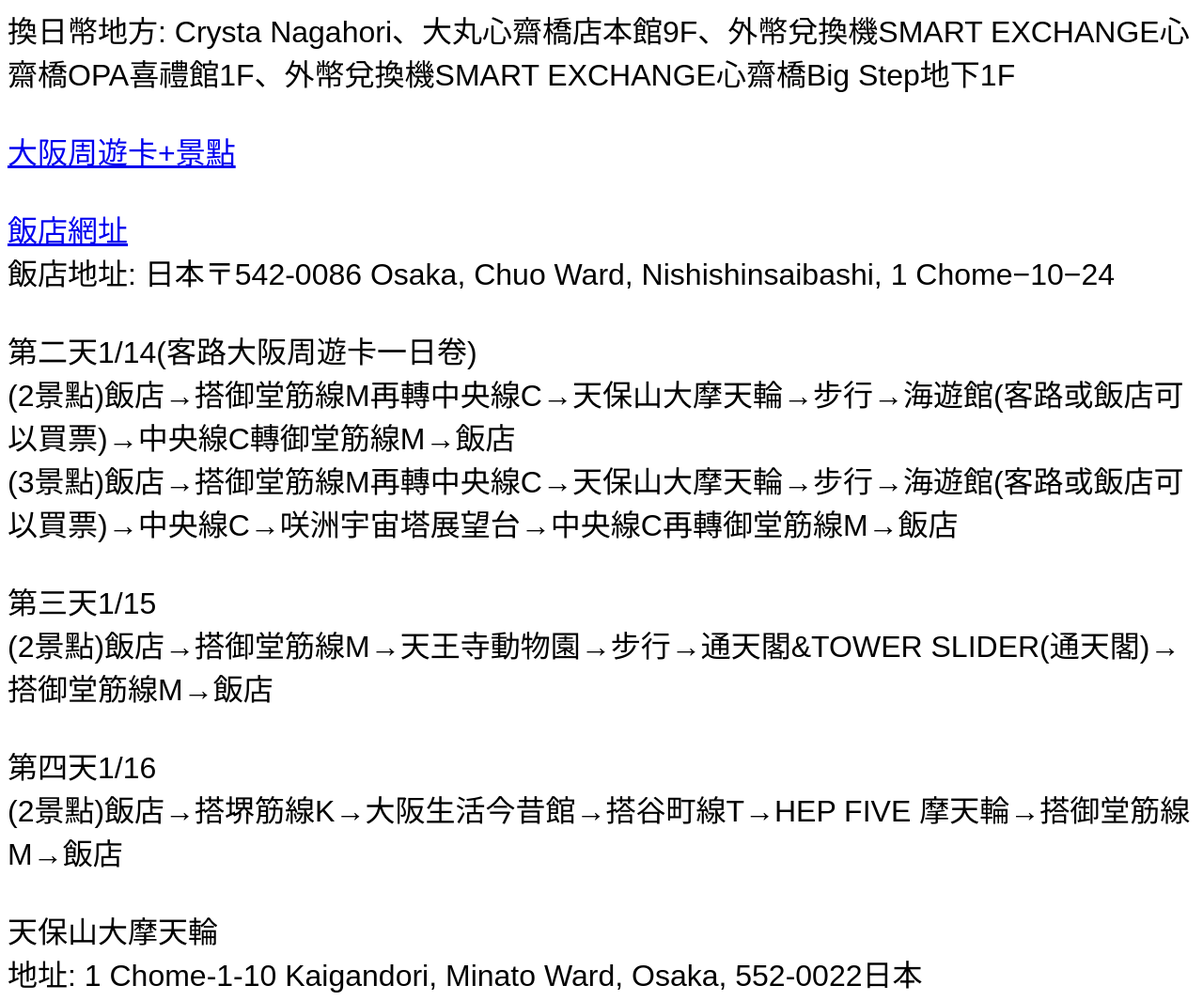
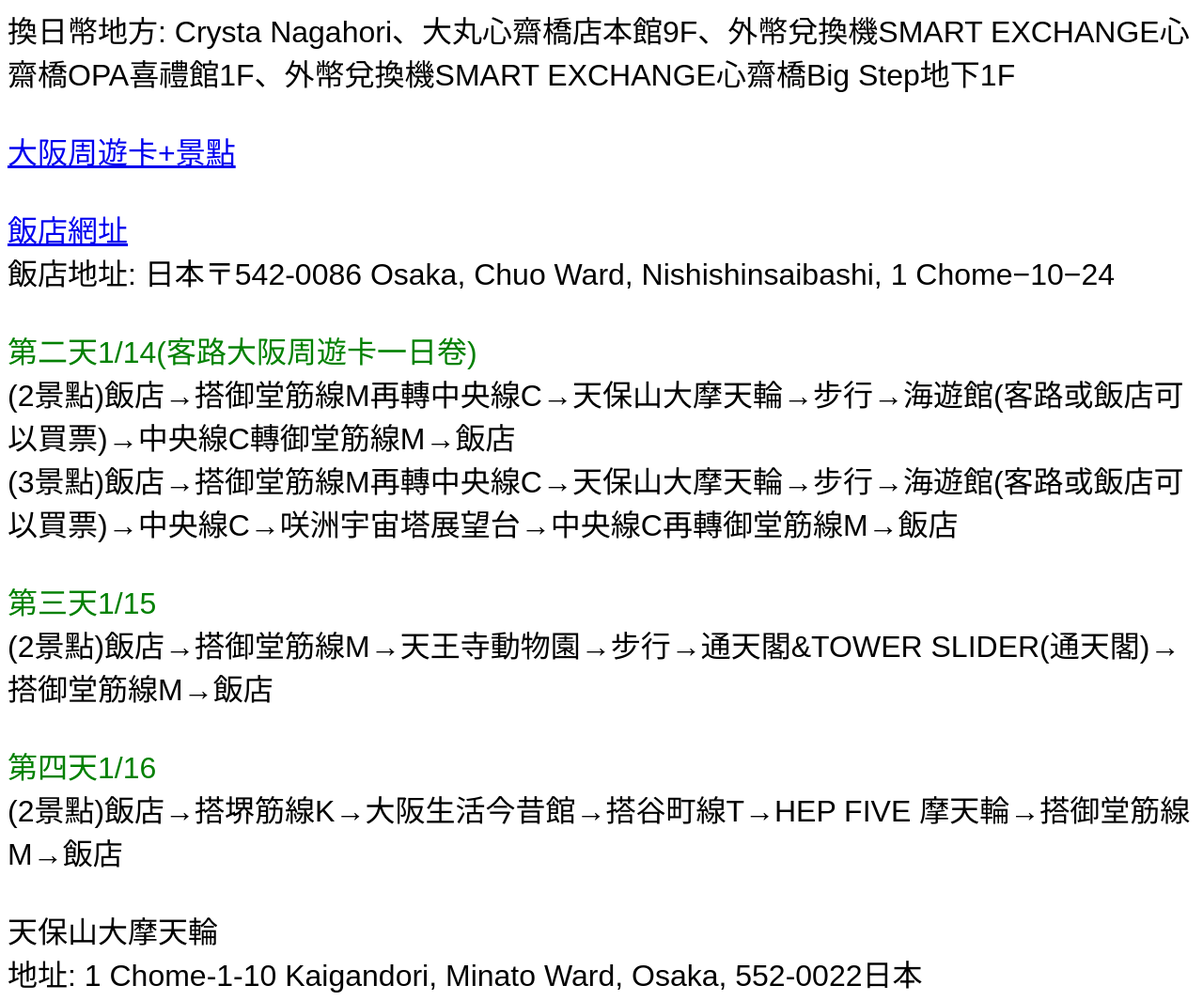
Before and after one commit to DannyUNSJO/-, a plain HTML site: page index.html in a window 1280 px wide. Shown: the top 1065 px of the page at 94% size. Drawn offline with Linux system fonts and the light colour scheme.

Commit message:
Update index.html

```diff
--- a/index.html
+++ b/index.html
@@ -24,17 +24,17 @@
 <a href="https://bridge-h.co.jp/tc/">飯店網址</a><br>
 飯店地址: 日本〒542-0086 Osaka, Chuo Ward, Nishishinsaibashi, 1 Chome−10−24<br><br>
 
-<span class="green">第二天1/14(客路大阪周遊卡一日卷)</span><br>
+<span style="color: green;">第二天1/14(客路大阪周遊卡一日卷)</span><br>
 
 (2景點)飯店→搭御堂筋線M再轉中央線C→天保山大摩天輪→步行→海遊館(客路或飯店可以買票)→中央線C轉御堂筋線M→飯店<br>
 
 (3景點)飯店→搭御堂筋線M再轉中央線C→天保山大摩天輪→步行→海遊館(客路或飯店可以買票)→中央線C→咲洲宇宙塔展望台→中央線C再轉御堂筋線M→飯店<br><br>
 
-<span class="green">第三天1/15</span><br>
+<span style="color: green;">第三天1/15</span><br>
 
 (2景點)飯店→搭御堂筋線M→天王寺動物園→步行→通天閣&TOWER SLIDER(通天閣)→搭御堂筋線M→飯店<br><br>
 
-<span class="green">第四天1/16</span><br>
+<span style="color: green;">第四天1/16</span><br>
 
 (2景點)飯店→搭堺筋線K→大阪生活今昔館→搭谷町線T→HEP FIVE 摩天輪→搭御堂筋線M→飯店<br><br>
 
```
